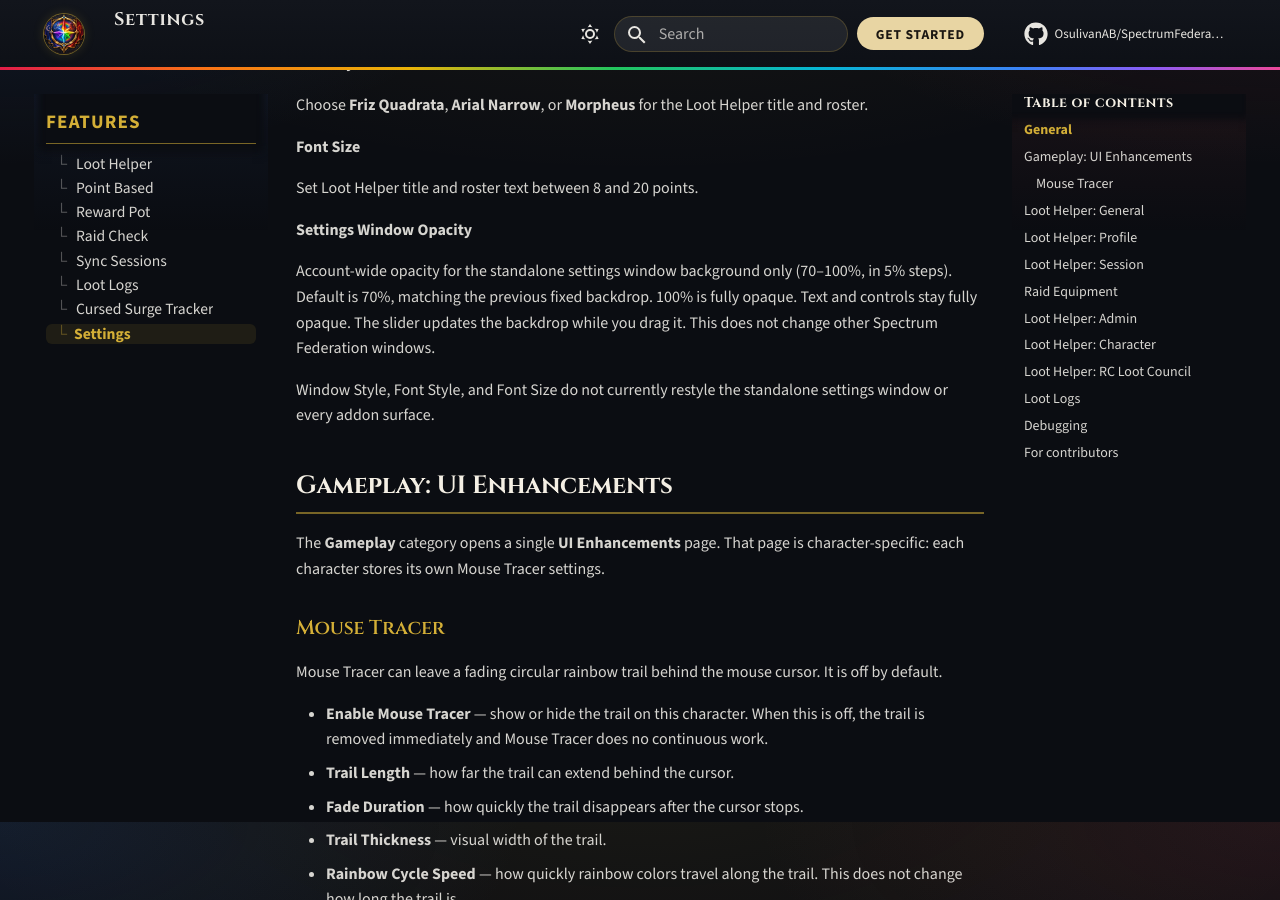
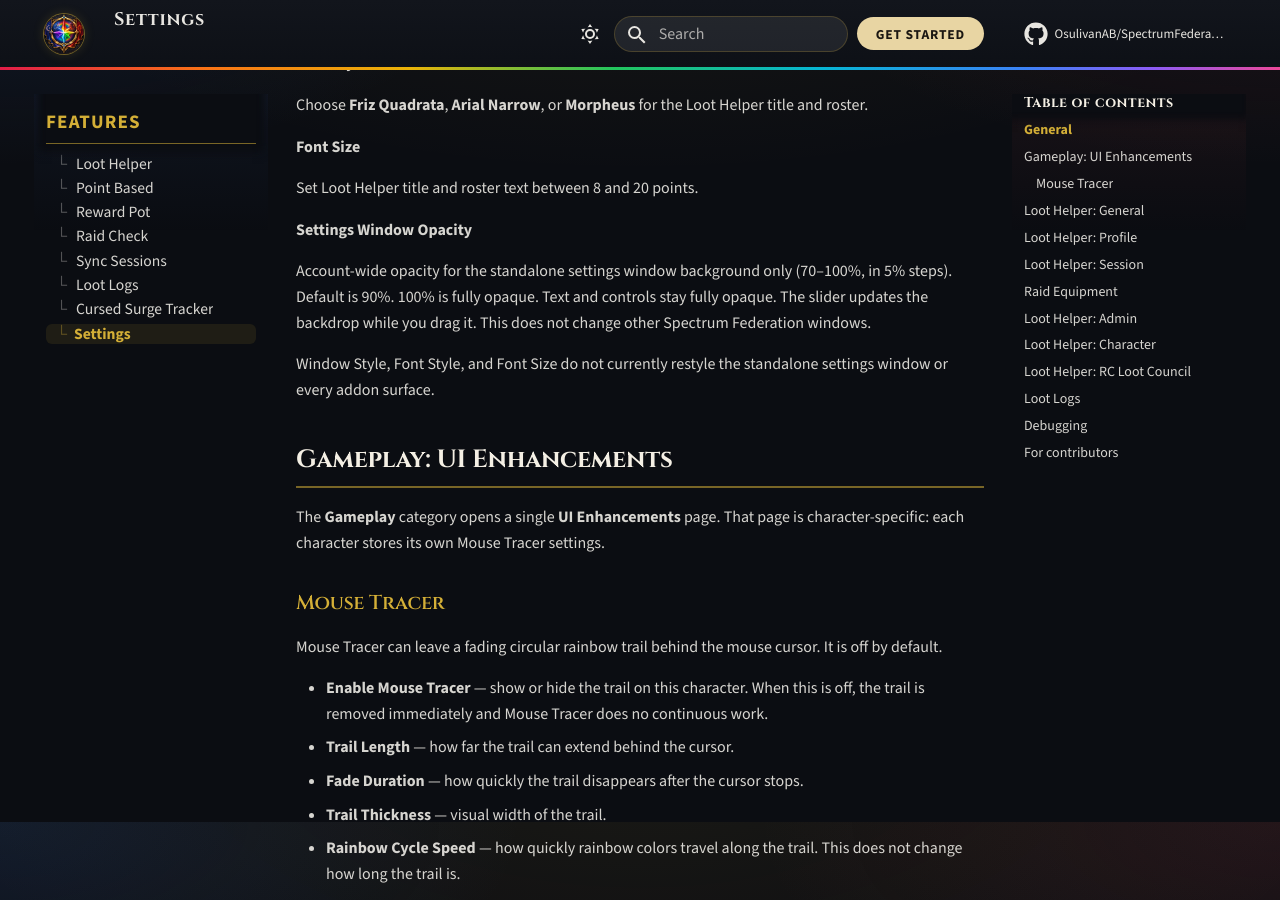
Before and after one commit to OsulivanAB/SpectrumFederation, an MkDocs documentation site: the page built from docs/settings-ui.md, in a window 1280 px wide and 900 px high, scrolled down 978 px. Built offline with MkDocs 1.6.1 and Material for MkDocs 9.7.7, drawn with Linux system fonts in a browser that asks for light colours; comment, search, counter and statistics services are not loaded.

Commit message:
feat: default Settings Window Opacity to 90%
Update the account-wide schema default and StandaloneWindow fallback
constants so fresh installs, missing/invalid values, and Reset to Defaults
use 90%. Keep the 70–100% slider range with 5% steps and leave stored
preferences unchanged (no migration).

Co-authored-by: Anthony <OsulivanAB@users.noreply.github.com>

```diff
--- a/docs/settings-ui.md
+++ b/docs/settings-ui.md
@@ -28,7 +28,7 @@ Set Loot Helper title and roster text between 8 and 20 points.
 
 **Settings Window Opacity**
 
-Account-wide opacity for the standalone settings window background only (70–100%, in 5% steps). Default is 70%, matching the previous fixed backdrop. 100% is fully opaque. Text and controls stay fully opaque. The slider updates the backdrop while you drag it. This does not change other Spectrum Federation windows.
+Account-wide opacity for the standalone settings window background only (70–100%, in 5% steps). Default is 90%. 100% is fully opaque. Text and controls stay fully opaque. The slider updates the backdrop while you drag it. This does not change other Spectrum Federation windows.
 
 Window Style, Font Style, and Font Size do not currently restyle the standalone settings window or every addon surface.
 
```
Also changed, not shown: 6 other files.
